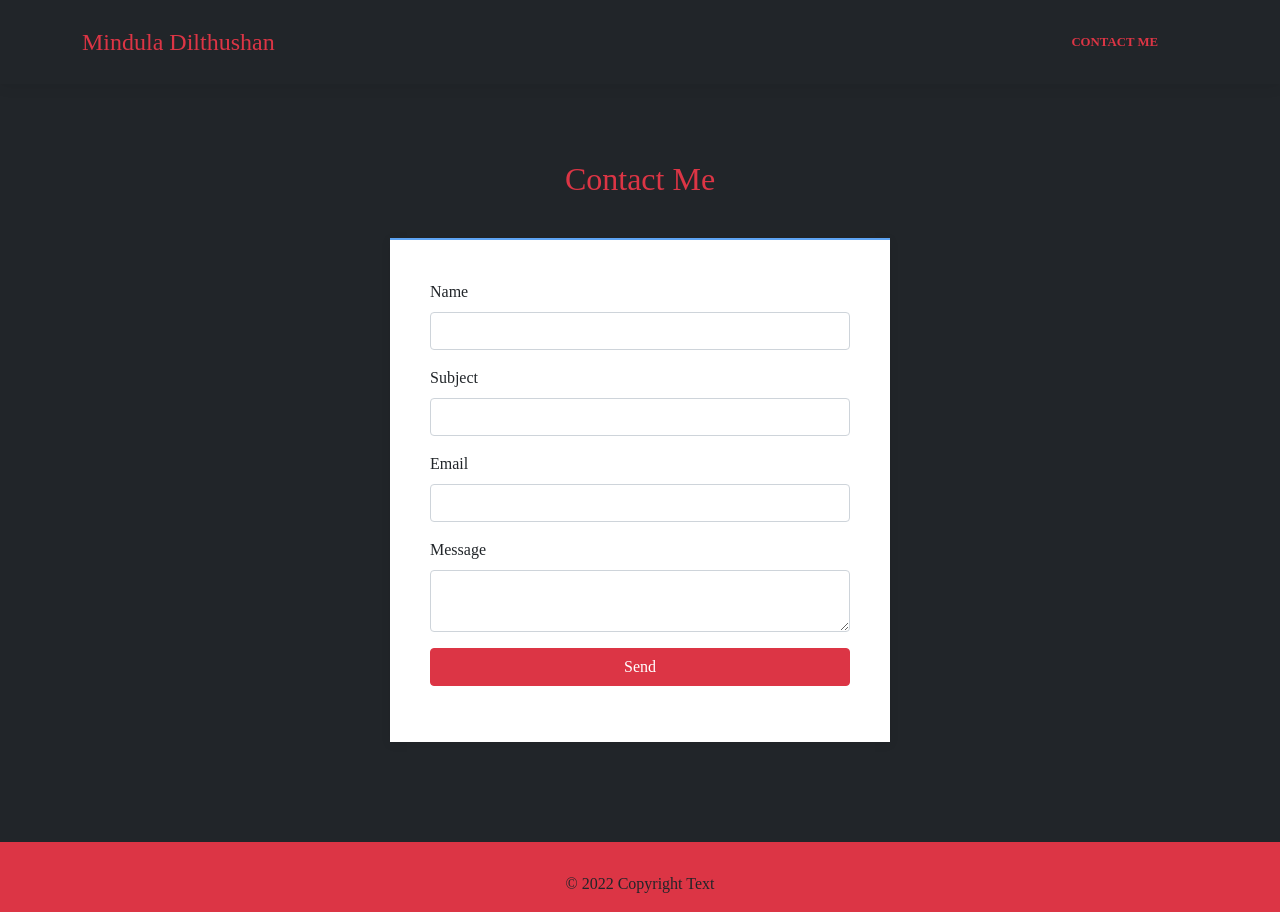
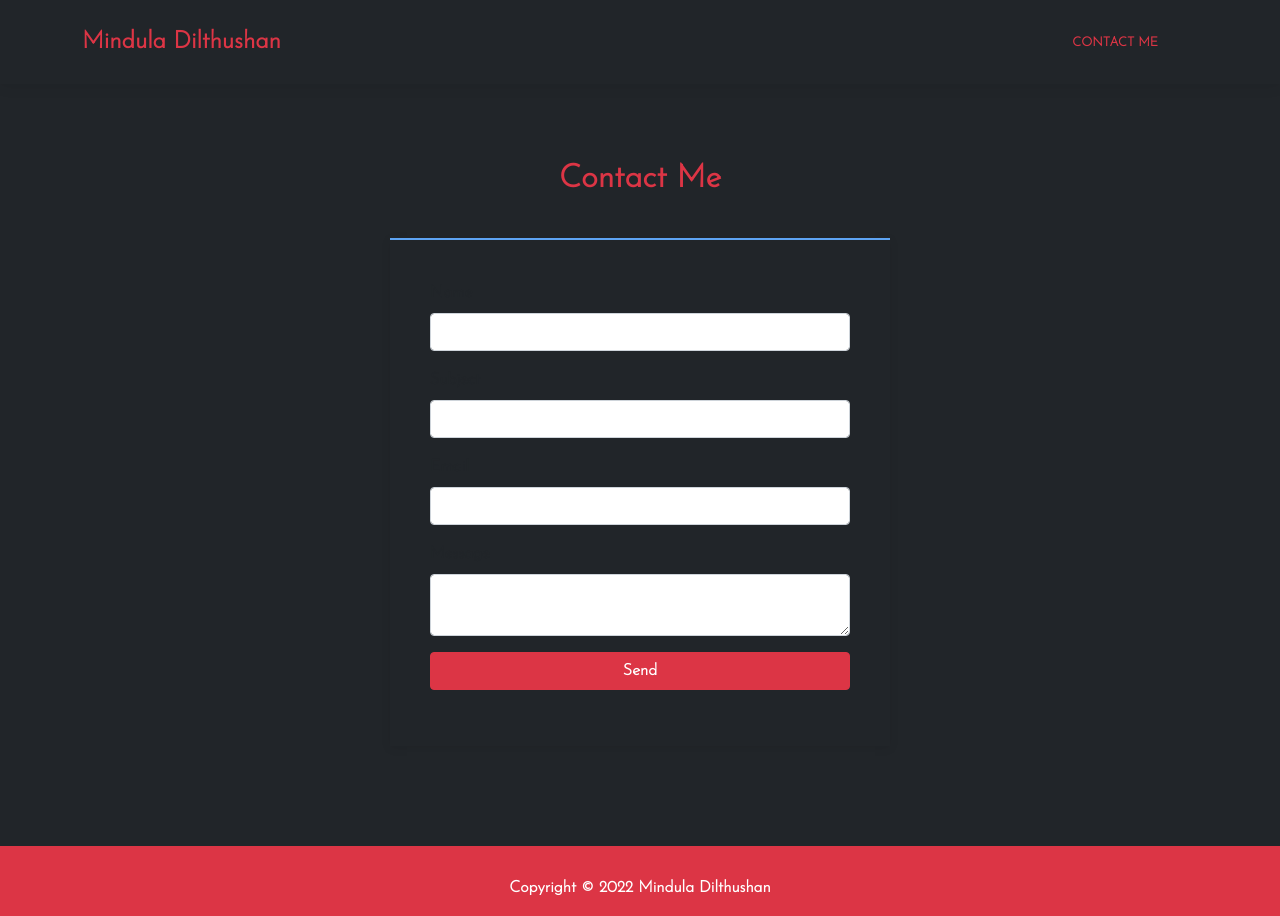
Before and after one commit to Mindula-Dilthushan/Contact-Me, a plain HTML site: page index.html in a window 1280 px wide. Drawn offline with Linux system fonts and the light colour scheme.

Commit message:
font change

```diff
--- a/assets/css/styles.css
+++ b/assets/css/styles.css
@@ -1,3 +1,10 @@
+.txt{
+    font-weight: bold;
+    font-family: 'Josefin Sans', sans-serif;
+}
 .btn{
     width: 100%;
 }
+.formsBorder{
+    border: none;
+}
--- a/index.html
+++ b/index.html
@@ -1,24 +1,34 @@
+<!--Alpha X Software Company-->
+<!--Mindula Dilthushan-->
+<!--Contact Me-->
 <!DOCTYPE html>
 <html lang="en">
 <head>
     <meta charset="UTF-8">
     <meta name="viewport" content="width=device-width, initial-scale=1.0, shrink-to-fit=no">
     <title>Contact Me</title>
+
+    <!-- Import StyleSheet -------------------------------------------------------------------------------------------->
     <link rel="stylesheet" href="assets/css/bootstrap.min.css">
     <link rel="stylesheet" href="assets/css/styles.css">
+
+    <!-- Import Google Font ------------------------------------------------------------------------------------------->
+    <link rel="preconnect" href="https://fonts.googleapis.com">
+    <link rel="preconnect" href="https://fonts.gstatic.com" crossorigin>
+    <link href="https://fonts.googleapis.com/css2?family=Josefin+Sans:wght@300&display=swap" rel="stylesheet">
 </head>
 
 <body>
 <nav class="navbar navbar-light navbar-expand-lg fixed-top clean-navbar bg-dark">
     <div class="container">
-        <a class="navbar-brand logo text-danger" href="#">Mindula Dilthushan</a>
+        <a class="navbar-brand logo text-danger txt" href="#">Mindula Dilthushan</a>
         <button data-bs-toggle="collapse" class="navbar-toggler" data-bs-target="#navcol-1">
             <span class="visually-hidden">Toggle navigation</span>
             <span class="navbar-toggler-icon"></span>
         </button>
         <div class="collapse navbar-collapse" id="navcol-1">
             <ul class="navbar-nav ms-auto">
-                <li class="nav-item"><a class="nav-link active text-danger" href="index.html">Contact Me</a></li>
+                <li class="nav-item"><a class="nav-link active text-danger txt" href="index.html">Contact Me</a></li>
             </ul>
         </div>
     </div>
@@ -27,28 +37,32 @@
     <section class="clean-block clean-form dark bg-dark">
         <div class="container bg-dark">
             <div class="block-heading">
-                <h2 class="text-danger">Contact Me</h2>
+                <h2 class="text-danger txt">Contact Me</h2>
             </div>
-            <form class="">
 
-                <div class="mb-3"><label class="form-label" for="name">Name</label>
+            <form class="bg-dark formsBorder">
+                <div class="mb-3 bg-dark">
+                    <label class="form-label txt" for="name" >Name</label>
                     <input class="form-control" type="text" id="name" name="name">
                 </div>
 
-                <div class="mb-3"><label class="form-label" for="subject">Subject</label>
+                <div class="mb-3">
+                    <label class="form-label txt" for="subject">Subject</label>
                     <input class="form-control" type="text" id="subject" name="subject">
                 </div>
 
-                <div class="mb-3"><label class="form-label" for="email">Email</label>
+                <div class="mb-3">
+                    <label class="form-label txt" for="email">Email</label>
                     <input class="form-control" type="email" id="email" name="email">
                 </div>
 
-                <div class="mb-3"><label class="form-label" for="message">Message</label>
+                <div class="mb-3">
+                    <label class="form-label txt" for="message">Message</label>
                     <textarea class="form-control" id="message" name="message"></textarea>
                 </div>
 
                 <div class="mb-3">
-                    <button class="btn btn-danger" type="submit">Send</button>
+                    <button class="btn btn-danger txt" type="submit">Send</button>
                 </div>
             </form>
         </div>
@@ -56,8 +70,11 @@
 </main>
 
 <footer class="page-footer justify-content-center align-items-center d-flex bg-danger">
-    <p class="text-dark">© 2022 Copyright Text</p>
+    <p class="text-white txt">Copyright © 2022 Mindula Dilthushan</p>
 </footer>
+
+<!-- Import Js -------------------------------------------------------------------------------------------------------->
 <script src="assets/js/bootstrap.min.js"></script>
+
 </body>
 </html>
```
